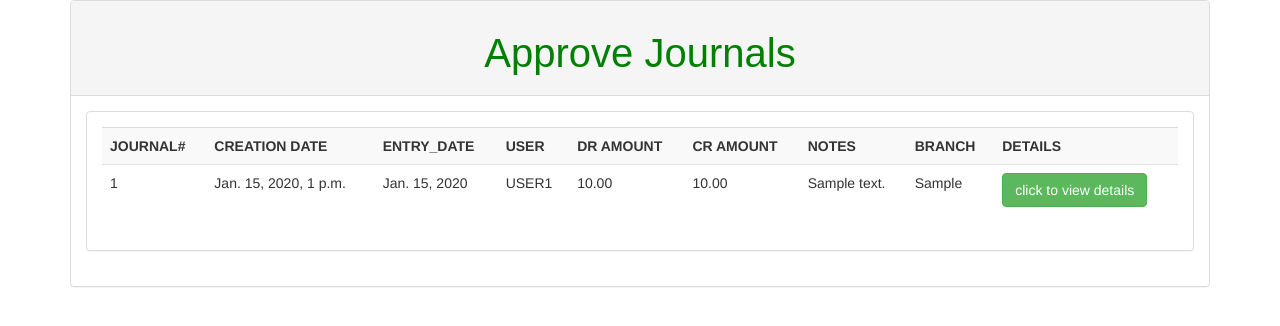
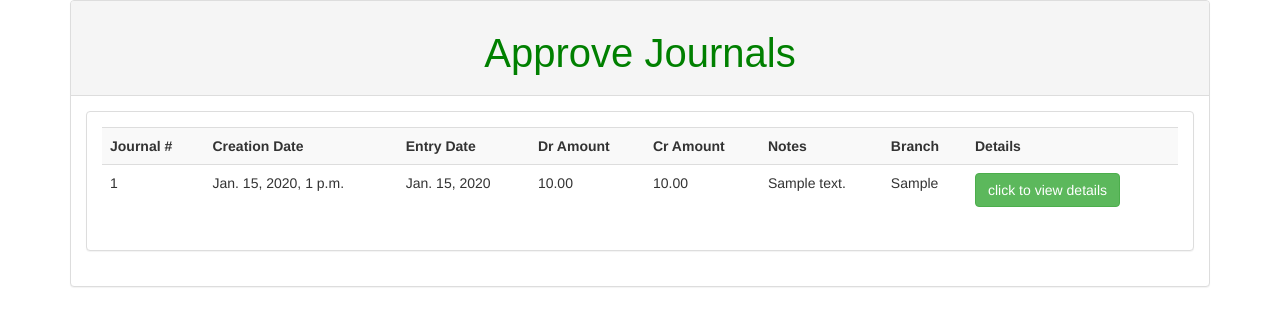
Before and after one commit to evantoh/journal-checker, a Django app: page /reports/journal_approval/ in a window 1280 px wide. Shown: the top 326 px of the page. Run offline with Django 3.2, Linux system fonts and the light colour scheme; tables that the repository leaves empty hold one stand-in row (values such as "Sample post"); some libraries are stand-ins or nearby versions.

Commit message:
fetching data to reject or approval

```diff
--- a/reports/demands/forms.py
+++ b/reports/demands/forms.py
@@ -64,22 +64,13 @@ class EntryJournalForm(forms.Form):
 
 # approval form
 class popupForm(forms.Form):
-    TYPES  = [
+    TYPES = [
         ('', '--------------'),
         ('Approve','Approve'),
         ('Reject ','Reject')
 
     ]
-    journal_id = forms.IntegerField(label='JOURNAL #')
-    created_at=forms.DateTimeField(label='CREATED AT',required=False)
-    entryDate = forms.DateField(widget=forms.TextInput(attrs={'class':'datepicker'}),required=True, label='Entry Date')
-    user=forms.CharField(label='USER',required=False)
-    debit=forms.DecimalField(widget=forms.TextInput(attrs={'placeholder': 'Ksh'}),max_digits=10, decimal_places=2,required=True, label='Debit')
-    credit=forms.DecimalField(widget=forms.TextInput(attrs={'placeholder': 'Ksh'}),required=True,max_digits=10, decimal_places=2, label='Credit')
-    branch = forms.CharField(label='BRANCH',required=True)
     approve_reject = forms.ChoiceField(required=True,label='Approve/Reject',choices=TYPES,widget=forms.Select(attrs={'class':'debit_branch1'}))
-    reasons = forms.CharField(widget=forms.Textarea(attrs={'class' : 'notesform'}),required=False,label='Reason for Approval/Reject')
-    approved_by=forms.CharField(label='Approved By')
 
 
 
--- a/reports/demands/static/css/journal_approval.css
+++ b/reports/demands/static/css/journal_approval.css
@@ -4,3 +4,7 @@
     font-size: 40px;
     font-family: fantasy;
 }
+
+.hide {
+    display: none;
+}
--- a/reports/demands/templates/approval.html
+++ b/reports/demands/templates/approval.html
@@ -1,77 +1,126 @@
 {% extends 'base.html' %} {% load crispy_forms_tags %} {% block content %}{% load static %} {% block style %}
-<link rel="stylesheet" href="{% static 'css/journal_approval.css' %}"> {% endblock style %} {% block scripts %}
-<script src="https://ajax.googleapis.com/ajax/libs/jquery/3.3.1/jquery.min.js"></script>
-<link rel="stylesheet" href="https://ajax.aspnetcdn.com/ajax/jquery.ui/1.10.4/themes/overcast/jquery-ui.css">
-<script src="https://ajax.googleapis.com/ajax/libs/jqueryui/1.12.1/jquery-ui.min.js"></script>
-<script src="{% static 'js/reports_dates.js' %}"></script>
-{% endblock scripts %}
-<form method="post">
+<link rel="stylesheet" href="{% static 'css/journal_approval.css' %}"> {% endblock style %}
+
+<body class="home">
+    <form method="post" action="rejected_appr/" id="form">
         {% csrf_token %}
         <div class="panel panel-default">
             <div class="panel-heading">
                 <h3 class="journal_header">{{ title }}</h3>
             </div>
-
             <div class="panel-body">
-
                 <div class="panel panel-default">
-
                     <div class="panel-body">
                         <div class="table-responsive" style="overflow-x: auto">
                             <table class="table table-striped table-hover">
-                            {% for record in table %}
+                                <th>Journal #</th>
+                                <th>Creation Date</th>
+                                <th>Entry Date</th>
+                                <th>Dr Amount</th>
+                                <th>Cr Amount</th>
+                                <th>Notes</th>
+                                <th>Branch</th>
+                                <th>Details</th>
+                                {% for item in data %}
                                 <tr>
-                                {% if forloop.first %} {% for cell in record %}
-                                <th style="white-space: nowrap">{{ cell }}</th>
-                                {% endfor %} {% else %} {% for cell in record %}
-                                <td style="white-space: pre-wrap ">{{ cell }}</td>
-                                {% endfor %}
+                                    <td style="white-space: nowrap">{{ item.id }}</td>
+                                    <td style="white-space: nowrap">{{ item.created_at }}</td>
+                                    <td style="white-space: nowrap">{{ item.entry_date }}</td>
+                                    <td style="white-space: nowrap">{{ item.debit_amount }}</td>
+                                    <td style="white-space: nowrap">{{ item.credit_amount }}</td>
+                                    <td style="white-space: nowrap">{{ item.notes }}</td>
+                                    <td style="white-space: nowrap">{{ item.credit_branch }}</td>
                                     <td>
-
-                                    <!-- Button trigger modal -->
-                                    <button type="button" class="btn btn-success" data-toggle="modal" data-target="#exampleModal">click to view details</button>
-                                    <!-- Modal -->
-                                    <div class="modal fade" id="exampleModal{{cell.id}}" tabindex="-1" role="dialog" aria-labelledby="exampleModalLabel" aria-hidden="true">
-                                        <div class="modal-dialog" role="document">
-                                            <div class="modal-content">
-                                                <div class="modal-header">
-                                                    <h5 class="modal-title" id="exampleModalLabel">journal approval</h5>
-                                                    <button type="button" class="close" data-dismiss="modal" aria-label="Close">
-                                                            <span aria-hidden="true">&times;</span>
+                                        <a class="btn btn-success" role="button" data-toggle="modal" data-target="#approval{{ item.id }}">click to view details</a> {% comment %} <button type="submit" class="btn btn-success" name="BTNval">click to view details</button>                                        {% comment %} {% endcomment %}
+                                        <div class="modal fade" id="approval{{ item.id }}" "tabindex="-1 " role="dialog " aria-labelledby="exampleModalLabel " aria-hidden="true ">
+                                            <div class="modal-dialog " role="document ">
+                                                <div class="modal-content ">
+                                                    <div class="modal-header ">
+                                                        <h5 class="modal-title " id="exampleModalLabel ">journal approval for #{{ item.id}}</h5>
+                                                        <button type="button " class="close " data-dismiss="modal " aria-label="Close ">
+                                                            <span aria-hidden="true ">&times;</span>
                                                         </button>
                                                     </div>
-                                                <div class="modal-body">
-                                                    <form method="post">
-                                                        {% csrf_token %} {{ form|crispy }}
-                                                        <button type="submit" class="btn btn-block btn-default retriev_btn">Submit</button>
-                                                    </form>
+                                                    <div class="modal-body ">
+                                                        <form method="POST " action="approved_rejected ">
+                                                            {% csrf_token %}
 
+                                                            <div class="form-group ">
+                                                                 <label name="title " style="font-size:30px; ">DEBIT AMOUNT:<label>{{item.debit_amount}}
+                                                            </div>
+                                                            <div class="form-group ">
+                                                                <label>DEBIT GL_ACCOUNT:<label>{{item.debit_glaccount}}
+                                                            </div>
+                                                            <div class="form-group ">
+                                                                <label>DEBIT BRANCH <label>{{item.debit_branch}}
+                                                            </div>
+                                                            <div class="form-group ">
+                                                                <label>CREDIT AMOUNT: <label>{{item.credit_amount }}
+                                                            </div>
+                                                            <div class="form-group ">
+                                                                <label>CREDIT GL_ACCOUNT: <label>{{item.credit_glaccount}}
+                                                            </div>
+                                                            <div class="form-group ">
+                                                                <label>CREDIT BRANCH: <label>{{item.credit_branch }}
+                                                            </div>
+                                                            <div class="form-group ">
+                                                                <label>ENTRY DATE: <label>{{item.entry_date}}
                                                             </div>
 
+                                                            <div class="form-group SelectContainer " style="margin-bottom:25%; ">
+                                                                <label class="control-label " for="approve_rejection ">Approve/Reject:</label>
+                                                                <select name="approve_rejection " id="approve_rejection " class="form-control " required>
+                                                                    <option value="none ">----------</option>
+                                                                    <option value="Approve ">Approve</option>
+                                                                    <option value=" ">Reject</option>
+                                                                </select>
+                                                            </div>
+
+                                                            <div class="form-group " id="hiddenInputContainer ">
+                                                                <input type="text " name="anotherV " id="anotherV " class="form-control " placeholder="Plese enter reasons for rejection ">
+                                                            </div>
+                                                            <button type="submit " class="btn btn-block btn-default retriev_btn ">Submit</button>
+                                                        </form>
                                                     </div>
                                                 </div>
                                             </div>
+                                        </div>
+                                        <script>
+                                            function RevealInput(){
+                                                switch($('#approve_rejection').val()){
+                                                    case 'Approve':
+                                                        $("#hiddenInputContainer ").hide();
+                                                        break;
+
+                                                    case 'Reject':
+                                                        $("#hiddenInputContainer ").show();
+                                                        break;
+
+                                                    case '--------':
+                                                        $("#hiddenInputContainer ").hide();
+                                                        break;
+                                                }
+                                            }
+
+                                            $(function() {
+                                                $('#approve_rejection').change(function() {
+                                                    RevealInput();
+                                                });
+
+                                                RevealInput();
+                                            });
+                                        </script>
                                     </td>
-                                {% endif %}
+
                                 </tr>
                                 {% endfor %}
                             </table>
-
-
-
-
                         </div>
-
                     </div>
                 </div>
             </div>
         </div>
     </form>
-<script>
-    $("#exampleModal").on('shown.bs.modal', function(e) {
-        var sourceElement = e.relatedTarget;
-        var id = $(sourceElement).closest('tr').find("td:first").text();
-        alert(id);
-    })
-</script>
+</body>
+
 {% endblock %}
--- a/reports/demands/templates/journal_entry.html
+++ b/reports/demands/templates/journal_entry.html
@@ -15,7 +15,6 @@
                     <div class="panel panel-default">
                         <div class="panel-body">
                             {{ form|crispy }}
-
                             <button type="submit" class="btn btn-block btn-default retriev_btn">Submit for approval</button>
 
                         </div>
--- a/reports/demands/urls.py
+++ b/reports/demands/urls.py
@@ -8,9 +8,9 @@ urlpatterns = [
     path('premierdemands_report/', views.premierdemands_report, name='demand_reports'),
     path('journal_entry/', views.journal_entry, name='journals'),
     path('create_book/', views.create_book_normal, name='book_journal'),
-    # path('details/',views. details_form,name="journal_test"),
+    # path('update/<int:id>/',views.update_journal,name = 'update_journals'),
     path('debit_test/',views.debit_form,name="debit_test"),
     path('journal_approval/',views.journal_approval,name="approve_journal"),
-
+    path('journal_approval/rejected_appr/',views.rejected_appr,name="rejected_appr"),
     # path('save_glaccounts/',views.save_glaccounts,name="glaccounts"),
 ]
--- a/reports/demands/views.py
+++ b/reports/demands/views.py
@@ -241,54 +241,42 @@ def journal_entry(request):
             notes=notes,
             status="pending"
         ).save()
-        return HttpResponse('Your journal was successfully created,THANK YOU NIGGA')
+        return HttpResponse('Your journal was successfully created,THANK YOU !')
     context= { 'form': journal_form,}
     return render(request,'journal_entry.html', context)
 
 def journal_approval(request):
     popup_form =popupForm(request.POST or None)
-
     journal_data=Journal_Entry.objects.all()
     table = [('JOURNAL#','CREATION DATE','ENTRY_DATE','USER','DR AMOUNT','CR AMOUNT','NOTES','BRANCH','DETAILS')]
     for data in journal_data:
         journal_id=data.id
+        dr_amount=data.debit_amount
+        debit_glaccount=data.debit_glaccount
+        debit_branch=data.debit_branch
+        cr_amount=data.credit_amount
+        credit_glaccount=data.credit_glaccount
+        credit_branch=data.credit_branch
         created_at=data.created_at
         entry_date=data.entry_date
-        user="USER1"
-        dr_amount=data.debit_amount
-        cr_amount=data.credit_amount
         notes=data.notes
-        branch=data.debit_branch
-        append_data = (journal_id,created_at,entry_date,user,dr_amount,cr_amount,notes,branch)
+        append_data = (journal_id,dr_amount,debit_glaccount,debit_branch,cr_amount,credit_glaccount,credit_branch,created_at,entry_date,notes)
         table.append(append_data)
 
     if popup_form.is_valid():
-        journal_id= popup_form.cleaned_data['journal_id']
-        created_at= popup_form.cleaned_data['created_at']
-        entryDate= popup_form.cleaned_data['entryDate']
-        user= popup_form.cleaned_data['user']
-        debit= popup_form.cleaned_data['debit']
-        credit= popup_form.cleaned_data['credit']
-        branch= popup_form.cleaned_data['branch']
         approve_reject= popup_form.cleaned_data['approve_reject']
-        reasons= popup_form.cleaned_data['reasons']
-        approved_by= popup_form.cleaned_data['approved_by']
 
-        Approve_Rejection(
-            journal_id=journal_id,
-            created_at=created_at,
-            entryDate =entryDate,
-            user="USER",
-            debit=debit,
-            credit=credit,
-            branch =branch,
-            approve_reject =approve_reject,
-            reasons=reasons,
-            approved_by=approved_by
-
-        ).save()
 
     return render(request,'approval.html',
                 {'table':table,
-                'form':popup_form,
+                'data': journal_data,
+                'form_pop':popup_form,
                 'title': 'Approve Journals'})
+
+
+def rejected_appr(request):
+
+    if 'BTNVal' in request.post:
+        # req == request.POST
+        print (yes)
+    return render(request,'approve_reject.html')
```
Also changed, not shown: reports/demands/models.py (+21 -11 lines), reports/demands/templates/approval2.html (+7 -1 lines), reports/demands/templates/approve_reject.html (added, +36 -0 lines), reports/demands/migrations/0013_auto_20180820_1130.py (added), reports/demands/migrations/0014_approve_rejection1.py (added). Lines whose indentation alone changed are shown as unchanged.
